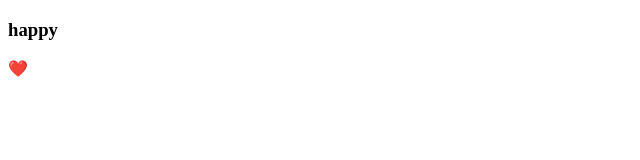
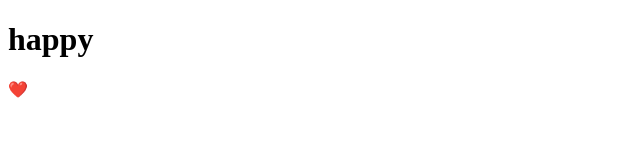
Before and after one commit to brachigit/test, a plain HTML site: page index.html in a window 1280 px wide. Shown: the whole page, without its empty margins (0-640 px from the left). Drawn offline with Linux system fonts and the light colour scheme.

Commit message:
Update index.html 2

```diff
--- a/index.html
+++ b/index.html
@@ -3,7 +3,7 @@
 <head>
     <meta charset="UTF-8">
     <meta name="viewport" content="width=device-width, initial-scale=1.0">
-    <h3>happy</h3>
+    <h1>happy</h1>
 
     ❤️
 
```
